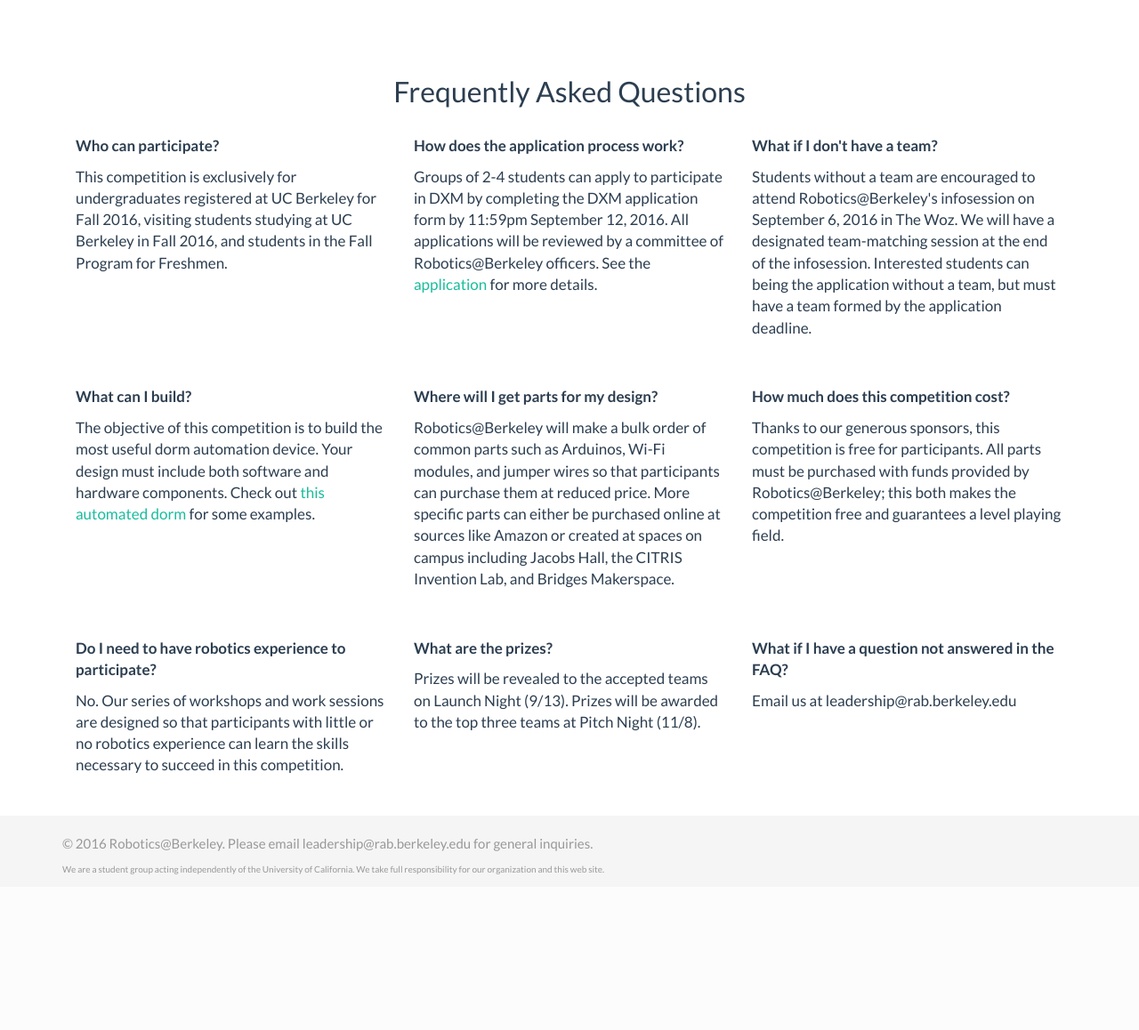
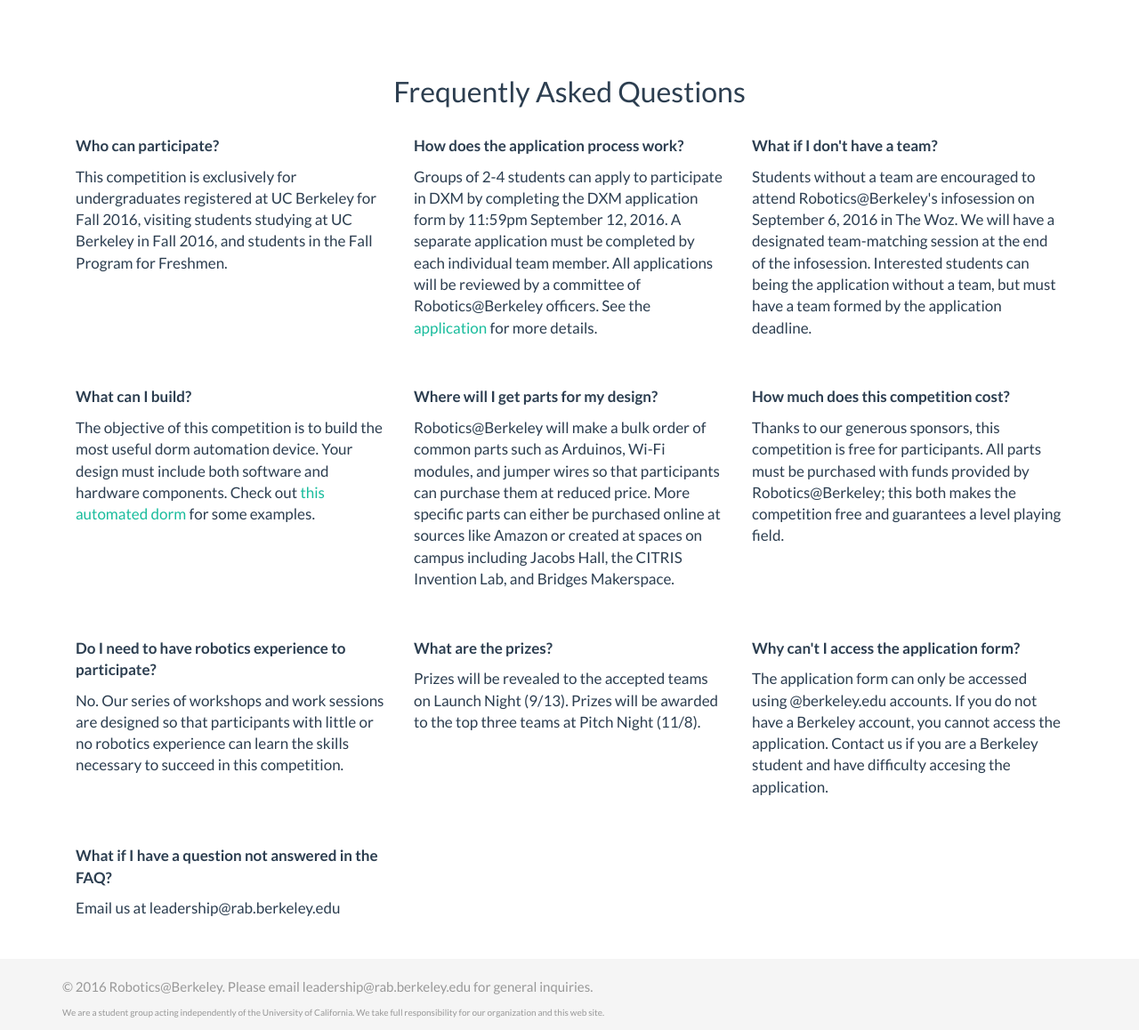
Before and after one commit to ucberkeleyrobotics/website, a Flask app: page /dxm in a window 1280 px wide. Shown: the part 1751-2909 px from the top of the page at 89% size. Before the commit the page ends 2734 px from the top, so only its background shows below. Run offline with Flask 2, Linux system fonts and the light colour scheme; some libraries are stand-ins or nearby versions.

Commit message:
dxm changes

```diff
--- a/templates/dxm.html
+++ b/templates/dxm.html
@@ -102,7 +102,7 @@
 		</div>
 		<div class="col-xs-12 col-sm-12 col-md-12 col-lg-4">
 			<p><b>How does the application process work?</b></p>
-			<p>Groups of 2-4 students can apply to participate in DXM by completing the DXM application form by 11:59pm September 12, 2016. All applications will be reviewed by a committee of Robotics@Berkeley officers. See the <a href="https://docs.google.com/a/berkeley.edu/forms/d/1S_MCV7nRteP1xyAsLtLUm4T3Aaf5KF0BVwlHxSfWp6o/edit">application</a> for more details.
+			<p>Groups of 2-4 students can apply to participate in DXM by completing the DXM application form by 11:59pm September 12, 2016. A separate application must be completed by each individual team member. All applications will be reviewed by a committee of Robotics@Berkeley officers. See the <a href="https://docs.google.com/a/berkeley.edu/forms/d/1S_MCV7nRteP1xyAsLtLUm4T3Aaf5KF0BVwlHxSfWp6o/edit">application</a> for more details.
 			</p><br><br>
 		</div>
 		<div class="col-xs-12 col-sm-12 col-md-12 col-lg-4">
@@ -138,6 +138,12 @@
 			<p>Prizes will be revealed to the accepted teams on Launch Night (9/13). Prizes will be awarded to the top three teams at Pitch Night (11/8).</p><br><br>
 		</div>
 		<div class="col-xs-12 col-sm-12 col-md-6 col-lg-4">
+			<p><b>Why can't I access the application form?</b><p>
+			<p>The application form can only be accessed using @berkeley.edu accounts. If you do not have a Berkeley account, you cannot access the application. Contact us if you are a Berkeley student and have difficulty accesing the application.</p><br><br>
+		</div>
+    </div>
+    <div class="row">
+		<div class="col-xs-12 col-sm-12 col-md-6 col-lg-4">
 			<p><b>What if I have a question not answered in the FAQ?</b></p>
 			<p>Email us at leadership@rab.berkeley.edu</p><br><br>
 		</div>
--- a/templates/home-default.html
+++ b/templates/home-default.html
@@ -4,7 +4,7 @@
 			<title>{% block title %}{% endblock %} | Robotics at Berkeley</title>
 			<!-- link to main stylesheet -->
 			<link href="/static/img/new_icon.png" rel="icon" type="image/png" />
-			<link rel="stylesheet" href="static/css/bootstrap.min.css">
+			<link rel="stylesheet" href="/static/css/bootstrap.min.css">
   <script src="https://ajax.googleapis.com/ajax/libs/jquery/1.11.3/jquery.min.js"></script>
 			<link type="text/css" href="/static/css/sticky-footer-navbar.css" rel="stylesheet">
 			<link type="text/css" href="/static/css/simple-sidebar.css" rel="stylesheet">
```
